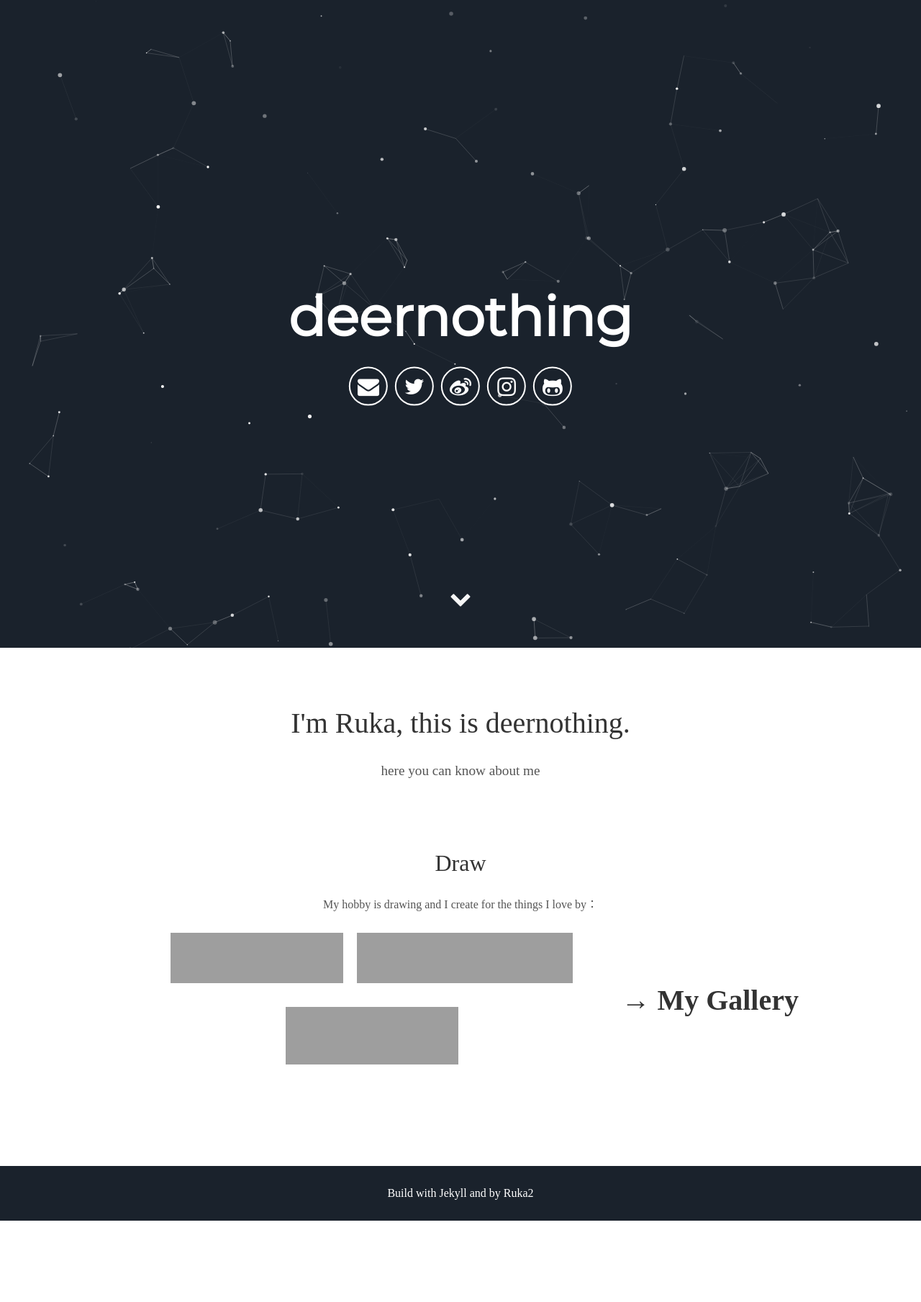
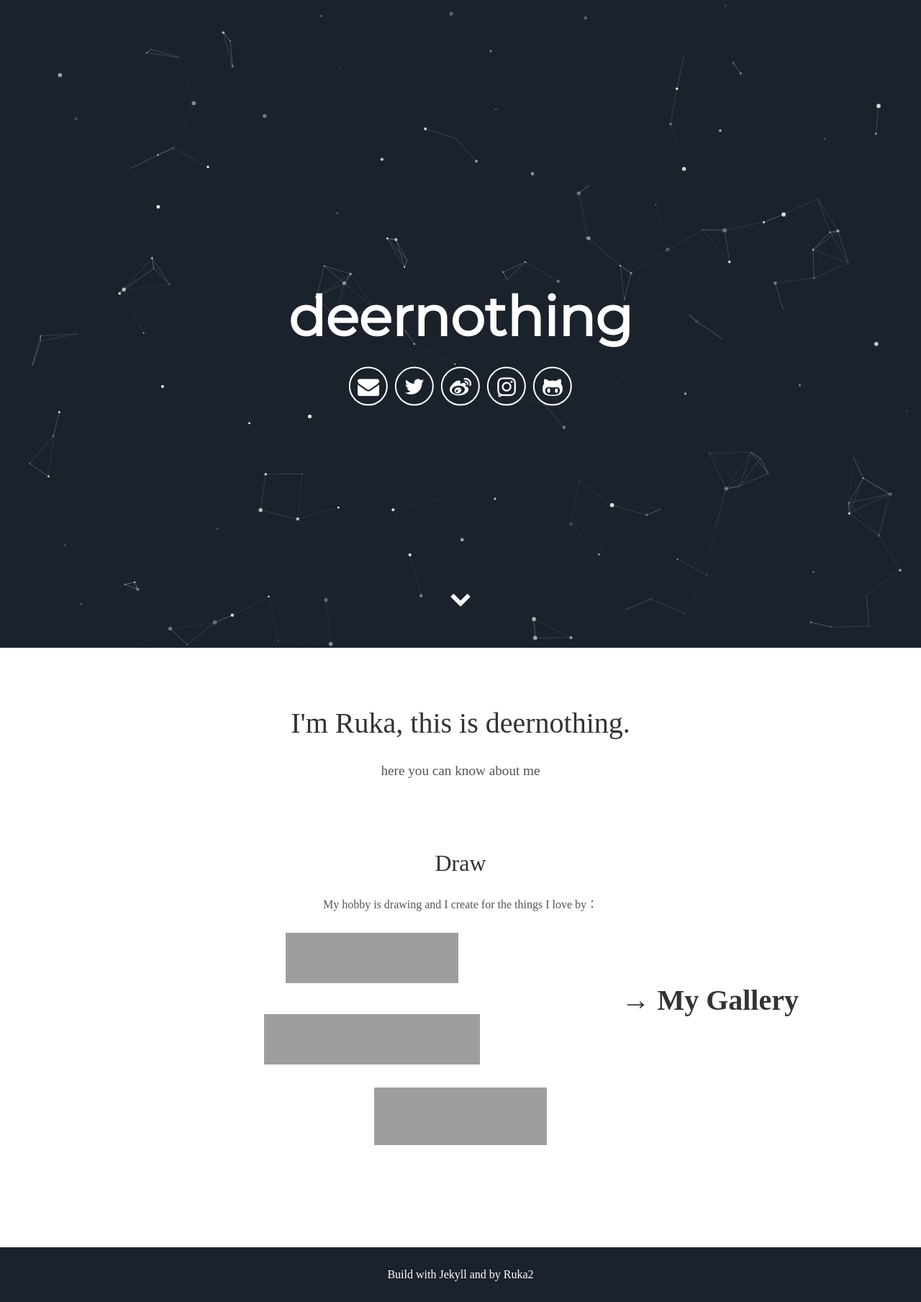
Before and after one commit to Ruka2/deernothing, a Jekyll site: the page built from index.html, in a window 1280 px wide. Shown: the whole page at 72% size. Built offline with Jekyll 4.4.1, drawn with Linux system fonts in a browser that asks for light colours; some web fonts are replaced; before the commit the page ends 1696 px from its top, so only the background shows below that; grey boxes are pictures that could not be loaded.

Commit message:
Update about.html

```diff
--- a/_includes/about.html
+++ b/_includes/about.html
@@ -8,9 +8,9 @@
       <p>My hobby is drawing and I create for the things I love by：</p>
       <a href="https://www.pixiv.net/users/50395430"><h1 style="float: right;">→  My Gallery</h1></a>
       <div>
-        <img src="https://www.clipstudio.net/view/img/jp/common/logo_black.png" width="240" height="70" alt="clipstudio"/>
-        <img src="https://www.systemax.jp/image/sai_logo.jpg" width="300" height="70" alt="SAI2" />
-        <img src="https://www.pngitem.com/pimgs/m/4-42212_adobe-photoshop-logo-adobe-systems-coreldraw-photography-transparent.png" width="240" height="80" alt="photoshop"/>
+        <div><img src="https://www.clipstudio.net/view/img/jp/common/logo_black.png" width="240" height="70" alt="clipstudio"/></div>
+        <div><img src="https://www.systemax.jp/image/sai_logo.jpg" width="300" height="70" alt="SAI2" /></div>
+        <div><img src="https://www.pngitem.com/pimgs/m/4-42212_adobe-photoshop-logo-adobe-systems-coreldraw-photography-transparent.png" width="240" height="80" alt="photoshop"/></div>
       </div>
 
     </div>
```
